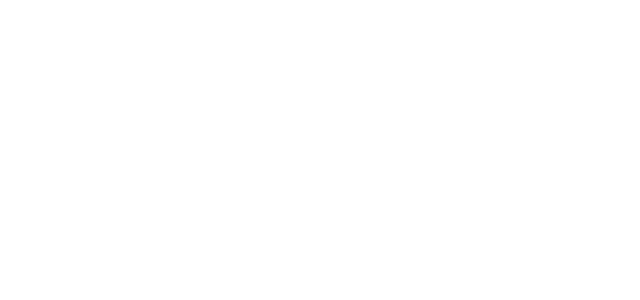
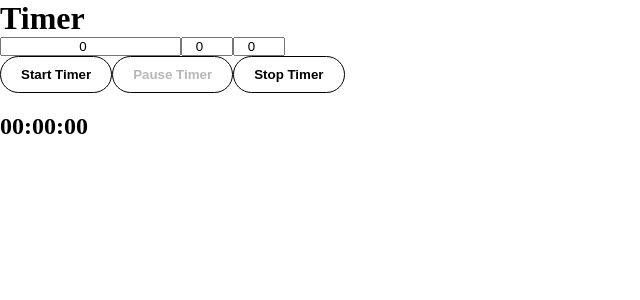
Before and after one commit to SheshanFernando2021/Personal-Trainer, a React (Vite) app: page /timer in a window 1280 px wide. Before the commit this address had no page. Shown: the top 300 px of the page, without its empty margins (0-640 px from the left). Built offline with nearby package versions, Linux system fonts and the light colour scheme; a web font is replaced by a local one.

Commit message:
timer and recipe added

```diff
--- a/package.json
+++ b/package.json
@@ -11,9 +11,11 @@
   },
   "dependencies": {
     "firebase": "^10.13.1",
+    "flatpickr": "^4.6.13",
     "react": "^18.3.1",
     "react-dom": "^18.3.1",
     "react-firebase-hooks": "^5.1.1",
+    "react-flatpickr": "^3.10.13",
     "react-router-dom": "^6.26.1",
     "recharts": "^2.12.7",
     "use-auth-hook": "^1.0.1"
--- a/src/App.jsx
+++ b/src/App.jsx
@@ -1,11 +1,12 @@
 import React from 'react';
 import { BrowserRouter as Router, Route, Routes } from 'react-router-dom';
 // import Settings from './Components/Settings/Settings'
-// import DayPlanner from './Components/Day Planner/Dayplanner'
 import Dashboard from './Components/Dashboard/Dashboard';
+import Timer from './Components/Timer/Timer';
 import Navbar from './Components/Navbar/Navbar';
 import SignIn from './Components/Access/SignIn/SignIn';
 import SignUp from './Components/Access/SignUp/SignUp';
+import RecipeSearch from './Components/Recipe/Recipe';
 const App = () => {
   return (
     <div>
@@ -14,6 +15,8 @@ const App = () => {
           <Route path="/" element={<SignIn />} />
           <Route path="/signup" element={<SignUp />} />
           <Route path="/dashboard" element={<Dashboard />} />
+          <Route path="/timer" element={<Timer />} />
+          <Route path="/recipe" element={<RecipeSearch />} />
         </Routes>
       </Router>
       {/* <SignUp /> */}
--- a/src/Components/Dashboard/Dashboard.jsx
+++ b/src/Components/Dashboard/Dashboard.jsx
@@ -405,6 +405,8 @@ const Dashboard = () => {
               </AreaChart>
             </ResponsiveContainer>
             <button onClick={signOutHandler}>Sign Out</button>
+            <button onClick={()=>(navigate('/timer'))}>to Timer</button>
+            <button onClick={()=>(navigate('/recipe'))}>to Recipe</button>
           </div>
         </div>
       ) : (
--- /dev/null
+++ b/src/Components/Recipe/Recipe.jsx
@@ -0,0 +1,125 @@
+import React, { useState } from 'react';
+
+const RecipeSearch = () => {
+    const [ingredient, setIngredient] = useState('');
+    const [recipes, setRecipes] = useState([]);
+    const [errorMessage, setErrorMessage] = useState('');
+
+    const fetchRecipes = async () => {
+        if (!ingredient) return;
+
+        const API_KEY = 'ca2a0e5a2a9247e587041a67f4033bc0';
+        const baseUrl = 'https://api.spoonacular.com/recipes/findByIngredients';
+        const url = `${baseUrl}?ingredients=${ingredient}&number=10&apiKey=${API_KEY}`;
+
+        try {
+            const response = await fetch(url);
+            const data = await response.json();
+            if (data.length === 0) {
+                setErrorMessage(`We don't have any recipes for "${ingredient}"`);
+                setRecipes([]);
+            } else {
+                setErrorMessage('');
+                setRecipes(data);
+            }
+        } catch (error) {
+            console.error('Error fetching recipes:', error);
+            setErrorMessage('An error occurred while fetching recipes. Please try again.');
+        }
+    };
+
+    const fetchNutrition = async (id) => {
+        const API_KEY = 'ca2a0e5a2a9247e587041a67f4033bc0';
+        const url = `https://api.spoonacular.com/recipes/${id}/nutritionWidget.json?apiKey=${API_KEY}`;
+
+        try {
+            const response = await fetch(url);
+            const nutrition = await response.json();
+            return nutrition;
+        } catch (error) {
+            console.error('Error fetching nutrition:', error);
+            return null;
+        }
+    };
+
+    const handleSearch = async () => {
+        await fetchRecipes();
+    };
+
+    return (
+        <div className="recipe-search-container">
+            <h1>Recipe Search by Ingredient</h1>
+            <div>
+                <input
+                    type="text"
+                    value={ingredient}
+                    onChange={(e) => setIngredient(e.target.value)}
+                    placeholder="Enter ingredient"
+                />
+                <button onClick={handleSearch}>Search</button>
+            </div>
+            {errorMessage && <p className="error-message">{errorMessage}</p>}
+            <div className="recipes">
+                {recipes.map((recipe) => (
+                    <RecipeCard key={recipe.id} recipe={recipe} fetchNutrition={fetchNutrition} />
+                ))}
+            </div>
+        </div>
+    );
+};
+
+const RecipeCard = ({ recipe, fetchNutrition }) => {
+    const [nutrition, setNutrition] = useState(null);
+    const [isNutritionVisible, setIsNutritionVisible] = useState(false);
+
+    const handleNutritionToggle = async () => {
+        if (isNutritionVisible) {
+            setIsNutritionVisible(false);
+        } else {
+            const nutritionData = await fetchNutrition(recipe.id);
+            setNutrition(nutritionData);
+            setIsNutritionVisible(true);
+        }
+    };
+
+    return (
+        <div className="recipe-card">
+            <h2>{recipe.title}</h2>
+            <img src={recipe.image} alt={recipe.title} />
+            <button onClick={handleNutritionToggle}>
+                {isNutritionVisible ? 'Close Nutrition' : 'View Nutrition'}
+            </button>
+            {isNutritionVisible && nutrition && (
+                <table className="nutrition-table">
+                    <caption>Nutritional Information (per serving)</caption>
+                    <thead>
+                        <tr>
+                            <th>Nutrient</th>
+                            <th>Amount</th>
+                        </tr>
+                    </thead>
+                    <tbody>
+                        <tr>
+                            <td>Calories</td>
+                            <td>{nutrition.calories}</td>
+                        </tr>
+                        <tr>
+                            <td>Carbs</td>
+                            <td>{nutrition.carbs}</td>
+                        </tr>
+                        <tr>
+                            <td>Fat</td>
+                            <td>{nutrition.fat}</td>
+                        </tr>
+                        <tr>
+                            <td>Protein</td>
+                            <td>{nutrition.protein}</td>
+                        </tr>
+                    </tbody>
+                </table>
+            )}
+        </div>
+    );
+};
+
+export default RecipeSearch;
--- /dev/null
+++ b/src/Components/Timer/Timer.jsx
@@ -0,0 +1,122 @@
+import React, { useState, useEffect, useRef } from 'react';
+import './Timer.css';
+
+const Timer = () => {
+    const [hours, setHours] = useState(0);
+    const [minutes, setMinutes] = useState(0);
+    const [seconds, setSeconds] = useState(0);
+    const [isActive, setIsActive] = useState(false);
+    const [isPaused, setIsPaused] = useState(false); // New state for pausing
+    const [timeRemaining, setTimeRemaining] = useState(0);
+    const timerRef = useRef(null);
+
+    const startTimer = () => {
+        if (!isActive) { // Start only if not active
+            const totalSeconds = (hours * 3600) + (minutes * 60) + seconds;
+            if (totalSeconds > 0) {
+                setIsActive(true);
+                setIsPaused(false);
+                setTimeRemaining(totalSeconds);
+                timerRef.current = setInterval(() => {
+                    setTimeRemaining(prevTime => {
+                        if (prevTime <= 1) {
+                            clearInterval(timerRef.current);
+                            setIsActive(false);
+                            return 0;
+                        }
+                        return prevTime - 1;
+                    });
+                }, 1000);
+            }
+        } else if (isPaused) { // Resume if paused
+            setIsPaused(false);
+            timerRef.current = setInterval(() => {
+                setTimeRemaining(prevTime => {
+                    if (prevTime <= 1) {
+                        clearInterval(timerRef.current);
+                        setIsActive(false);
+                        return 0;
+                    }
+                    return prevTime - 1;
+                });
+            }, 1000);
+        }
+    };
+
+    const pauseTimer = () => {
+        clearInterval(timerRef.current);
+        setIsPaused(true);
+    };
+
+    const stopTimer = () => {
+        clearInterval(timerRef.current);
+        setIsActive(false);
+        setIsPaused(false);
+        setTimeRemaining(0);
+    };
+
+    useEffect(() => {
+        return () => clearInterval(timerRef.current);
+    }, []);
+
+    const formatTime = (time) => {
+        const hrs = Math.floor(time / 3600);
+        const mins = Math.floor((time % 3600) / 60);
+        const secs = time % 60;
+        return {
+            hrs: String(hrs).padStart(2, '0'),
+            mins: String(mins).padStart(2, '0'),
+            secs: String(secs).padStart(2, '0'),
+        };
+    };
+
+    const { hrs, mins, secs } = formatTime(timeRemaining);
+
+    return (
+        <div className="timer-container">
+            <h1>Timer</h1>
+            <div className="input-container">
+                <input
+                    type="number"
+                    value={hours}
+                    onChange={(e) => setHours(Number(e.target.value))}
+                    placeholder="Hours"
+                    min="0"
+                />
+                <input
+                    type="number"
+                    value={minutes}
+                    onChange={(e) => setMinutes(Number(e.target.value))}
+                    placeholder="Minutes"
+                    min="0"
+                    max="59"
+                />
+                <input
+                    type="number"
+                    value={seconds}
+                    onChange={(e) => setSeconds(Number(e.target.value))}
+                    placeholder="Seconds"
+                    min="0"
+                    max="59"
+                />
+            </div>
+            <div>
+                <button onClick={startTimer} disabled={isActive && !isPaused}>
+                    {isPaused ? 'Resume Timer' : 'Start Timer'}
+                </button>
+                <button onClick={pauseTimer} disabled={!isActive || isPaused}>
+                    Pause Timer
+                </button>
+                <button onClick={stopTimer}>
+                    Stop Timer
+                </button>
+            </div>
+            <div>
+                <h2>{hrs}:{mins}:{secs}</h2>
+                {!isActive && timeRemaining === 0 && (hours > 0 || minutes > 0 || seconds > 0) && <p>Timer Done!</p>}
+            </div>
+        </div>
+    );
+};
+
+export default Timer;
```
Also changed, not shown: src/Components/Day Planner/Dayplanner.jsx (deleted, +0 -9 lines), src/Components/Recipe/recipe.css (added), src/Components/Timer/timer.css (added), src/assets/plannerbg.png (added), 1 other file (tests, documents, lock files or other folders).
